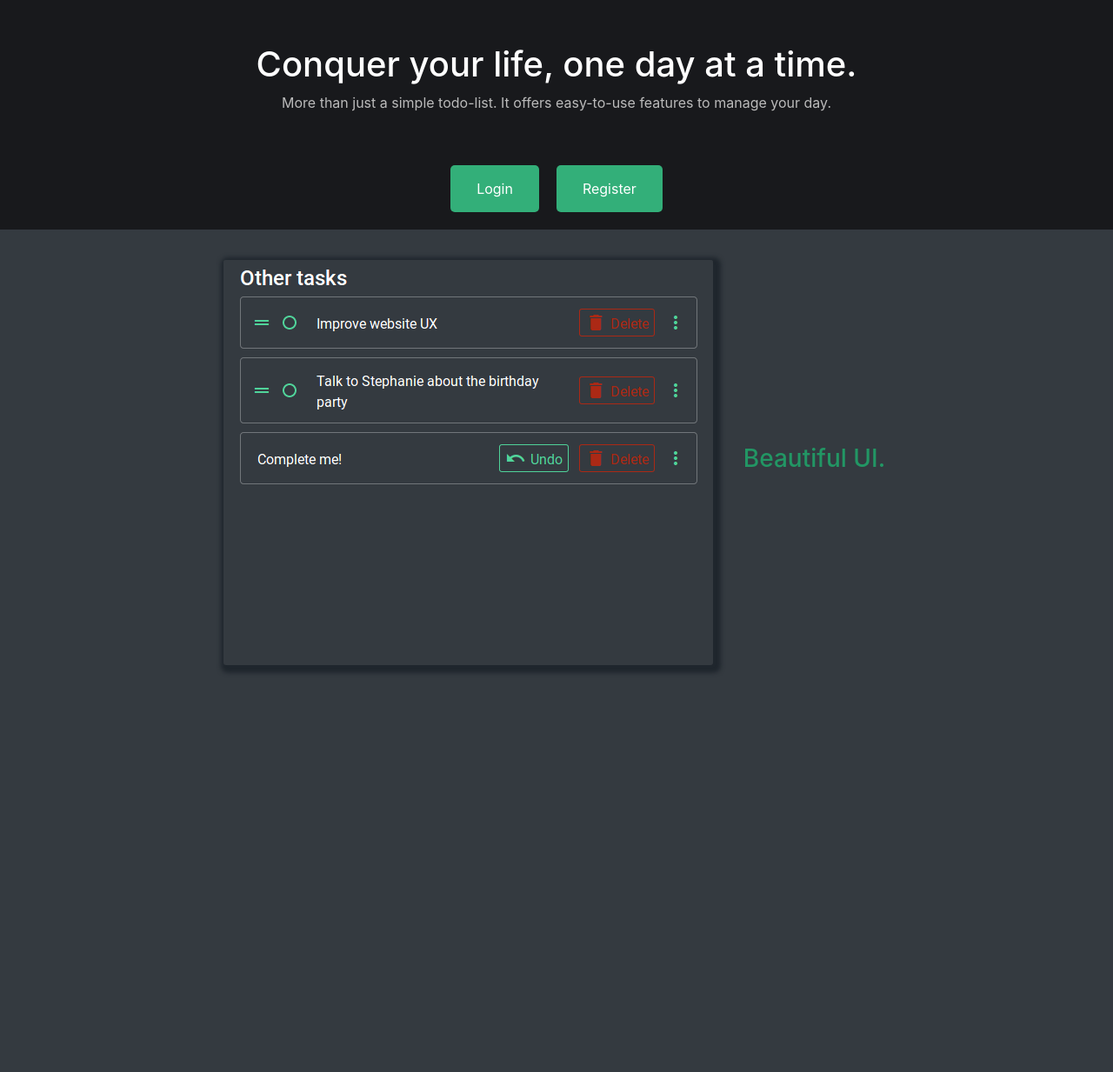
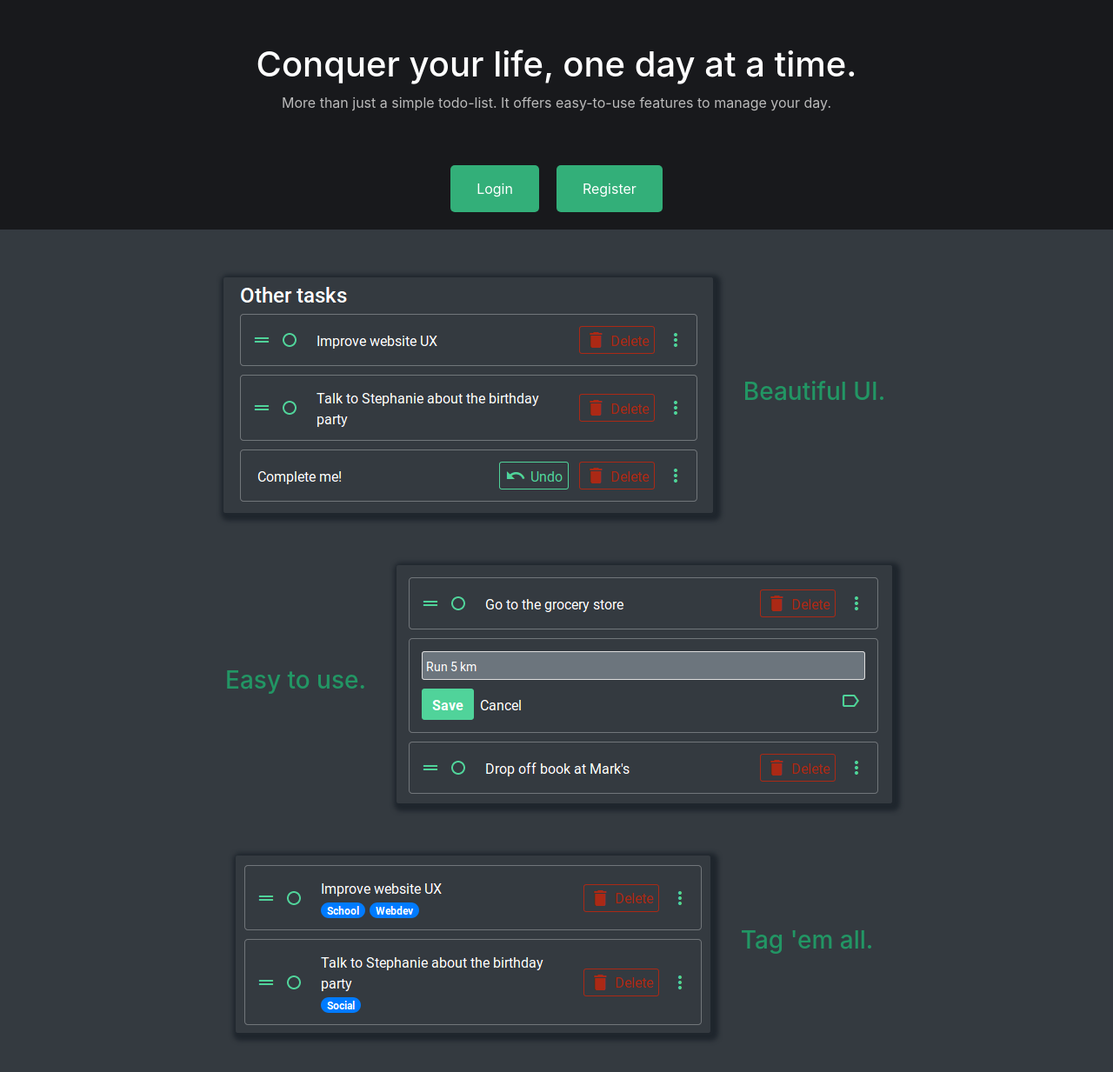
Before and after one commit to doc97/tman, a Flask app: page / in a window 1280 px wide. Shown: the whole page at 87% size. Before the commit the page ends 774 px from the top, so only its background shows below. Run offline with Flask 2, Linux system fonts and the light colour scheme; some libraries are stand-ins or nearby versions.

Commit message:
Update front page

```diff
--- a/application/static/front_page.css
+++ b/application/static/front_page.css
@@ -54,13 +54,30 @@ img {
 .content-background {
     display: flex;
     flex: 1 1 auto;
+    flex-flow: column;
     justify-content: center;
-    flex-wrap: wrap;
     padding-top: 20px;
     padding-bottom: 20px;
     margin-top: 10px;
     background-color: var(--theme-background);
     text-align: center;
+}
+
+.feature-wrapper {
+    margin-top: 20px;
+    margin-bottom: 10px;
+}
+
+.feature-wrapper-text-left {
+    display: flex;
+    justify-content: center;
+    flex-wrap: wrap-reverse;
+}
+
+.feature-wrapper-text-right {
+    display: flex;
+    justify-content: center;
+    flex-wrap: wrap;
 }
 
 .text-container {
--- a/application/templates/index.html
+++ b/application/templates/index.html
@@ -14,11 +14,29 @@
             <a href="auth/register">Register</a>
         </div>
         <div class="content-background">
-            <div class="image-container">
-                <img src="/static/img/demo1.png" alt="Demo picture" style="width: 100%">
+            <div class="feature-wrapper feature-wrapper-text-right">
+                <div class="image-container">
+                    <img src="/static/img/demo1.png" alt="Demo picture 1" style="width: 100%">
+                </div>
+                <div class="text-container">
+                    <h3>Beautiful UI.</h3>
+                </div>
             </div>
-            <div class="text-container">
-                <h3>Beautiful UI.</h2>
+            <div class="feature-wrapper feature-wrapper-text-left">
+                <div class="text-container">
+                    <h3>Easy to use.</h3>
+                </div>
+                <div class="image-container">
+                    <img src="/static/img/demo2.png" alt="Demo picture 2" style="width: 100%">
+                </div>
+            </div>
+            <div class="feature-wrapper feature-wrapper-text-right">
+                <div class="image-container">
+                    <img src="/static/img/demo3.png" alt="Demo picture 3" style="width: 100%">
+                </div>
+                <div class="text-container">
+                    <h3>Tag 'em all.</h3>
+                </div>
             </div>
         </div>
     </div>
```
Also changed, not shown: application/static/img/demo2.png (added), application/static/img/demo3.png (added).
